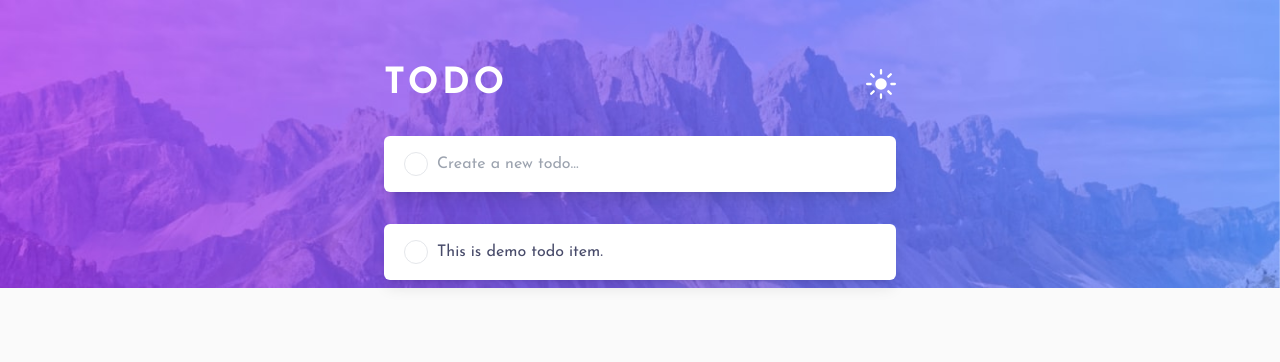
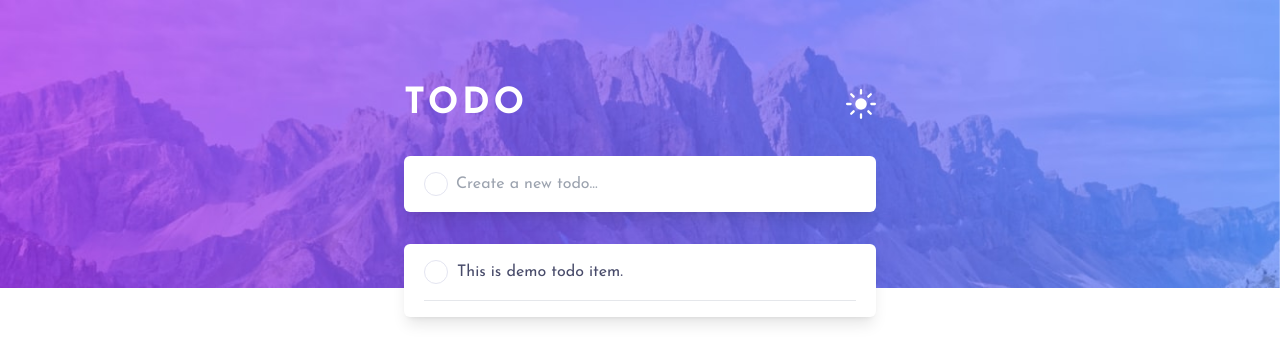
Before and after one commit to coderSuresh/todo-list, a Next.js app: page / in a window 1280 px wide. Shown: the top 362 px of the page. Built offline with nearby package versions, Linux system fonts and the light colour scheme.

Commit message:
fix: make custom checkbox work correctly

```diff
--- a/app/globals.css
+++ b/app/globals.css
@@ -5,6 +5,7 @@
 :root {
     --bright-blue: hsl(220, 98%, 61%);
     --bg: hsl(0, 0%, 98%);
+    --card-bg: hsl(0, 0%, 100%);
     --divider: hsl(236, 33%, 92%);
     --grayish-text: hsl(236, 9%, 61%);
     --text-color: hsl(235, 19%, 35%);
@@ -25,7 +26,7 @@ body {
     margin: 0 auto;
 }
 
-.todo_checkbox:checked + label {
+.todo_checkbox:checked+label {
     text-decoration: line-through;
     color: var(--grayish-text);
 }
--- a/app/page.tsx
+++ b/app/page.tsx
@@ -6,13 +6,13 @@ const Home = () => {
       <div
         className="fixed md:bg-desktop-light bg-mobile-light
         bg-no-repeat bg-cover w-full
-        md:h-72 sm:h-52 h-40"
+        md:h-72 h-60"
       />
 
-      <section className="container relative max-w-lg mx-auto">
+      <section className="container relative max-w-lg mx-auto p-5">
 
-        <div className="flex items-center justify-between pt-16">
-          <h1 className="uppercase tracking-widest md:text-4xl text-xl font-bold text-white">
+        <div className="flex items-center justify-between sm:pt-16 pt-8">
+          <h1 className="uppercase tracking-widest md:text-4xl text-2xl font-bold text-white">
             Todo
           </h1>
 
@@ -24,10 +24,8 @@ const Home = () => {
 
         <div className="bg-white rounded-md shadow-lg px-5 py-2 mt-8">
           <form className="flex items-center relative">
-            <input
-              type="checkbox"
-              className="mr-5 h-0 before:absolute before:top-2 before:w-6 before:h-6 before:border before:border-divider before:rounded-full"
-              disabled
+            <div
+              className="mr-2 w-6 h-6 aspect-square rounded-full border border-divider"
             />
             <input
               type="text"
@@ -37,15 +35,48 @@ const Home = () => {
           </form>
         </div>
 
+        {/* list */}
+
         <div className="bg-white rounded-md shadow-lg px-5 py-2 mt-8">
-          <form className="flex items-center py-2 relative">
-            <input
-              id="item1"
-              type="checkbox"
-              className="todo_checkbox mr-5 h-0 cursor-pointer checked:before:content-tick checked:before:bg-check-bg before:absolute before:top-2 before:flex before:items-center before:justify-center before:w-6 before:h-6 before:border before:border-divider before:rounded-full"
-            />
-            <label htmlFor="item1" className="cursor-pointer">This is demo todo item.</label>
-          </form>
+
+          <div className="todo_item flex items-center justify-between w-full group py-2 relative">
+            <div>
+              <input
+                id="item1"
+                type="checkbox"
+                className="todo_checkbox h-0 cursor-pointer
+                before:h-6 before:w-6 before:rounded-full
+                before:border before:border-divider
+                before:absolute before:top-1/2 before:-translate-y-1/2 mr-5
+                before:checked:bg-check-bg before:checked:group-hover:border-divider
+                before:checked:content-tick before:z-20
+                group-hover:before:border-transparent group-hover:bg-transparent
+                before:flex before:items-center before:justify-center
+               "
+              />
+
+              <div
+                className="z-10 absolute top-1/2 -translate-y-1/2 left-0
+                flex items-center justify-center
+                before:hidden before:border
+                bg-card-bg w-[23px] h-[23px] rounded-full
+                before:border-transparent
+                before:absolute before:h-[21px] before:w-[21px] before:z-20 before:bg-card-bg before:rounded-full
+                group-hover:bg-check-bg group-hover:before:block
+                "
+              />
+
+              <label htmlFor="item1" className="cursor-pointer">This is demo todo item.</label>
+            </div>
+
+            <button className="group-hover:block hidden" aria-label="delete todo item">
+              <Image src='/images/icon-cross.svg' height={15} width={15} alt="" />
+            </button>
+
+          </div>
+
+          <hr className="my-2" />
+
         </div>
 
       </section>
--- a/tailwind.config.ts
+++ b/tailwind.config.ts
@@ -11,6 +11,7 @@ const config: Config = {
       colors: {
         'bright-blue': 'var(--bright-blue)',
         'bg': 'var(--bg)',
+        'divider': 'var(--divider)',
         'card-bg': 'var(--card-bg)',
         'grayish-text': 'var(--grayish-text)',
         'text-color': 'var(--text-color)',
```
